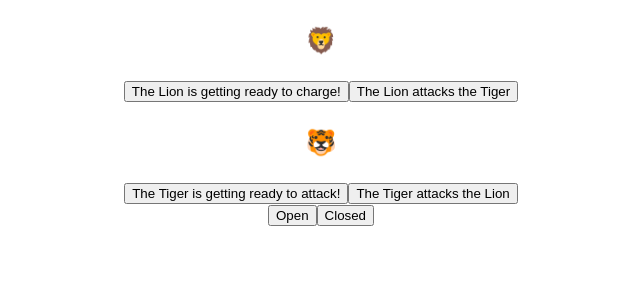
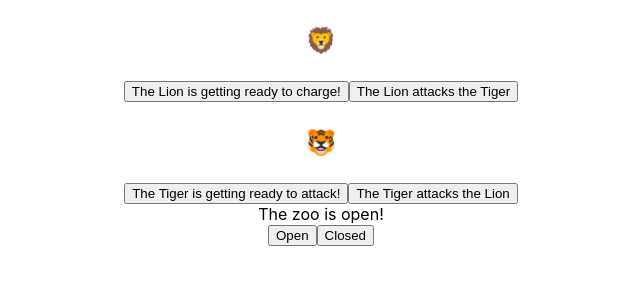
Before and after one commit to Kyra-christensen/react-busy-zoo, a React (Create React App) app: page / in a window 1280 px wide. Shown: the top 300 px of the page, without its empty margins (319-959 px from the left). Built offline with nearby package versions, Linux system fonts and the light colour scheme.

Commit message:
created isOpen function and fixed the argumetents for isOpen on app.js

```diff
--- a/src/App.js
+++ b/src/App.js
@@ -6,7 +6,7 @@ import Sign from './Sign';
 function App() {
   const [lionSize, setLionSize] = useState(5);
   const [tigerSize, setTigerSize] = useState(5);
-  const [isOpen, setIsOpen] = useState('false');
+  const [isOpen, setIsOpen] = useState(true);
   const [animalsArray, setAnimalsArray] = useState(['camel', 'monkey']);
 
   return (
@@ -27,10 +27,10 @@ function App() {
           </div>
         </div>
       </div>
-      <Sign sign={isOpen} />
+      <Sign isOpen={isOpen} />
       <div className='buttons'>
-        <button onClick={() => setIsOpen('true')}>Open</button>
-        <button onClick={() => setIsOpen('false')}>Closed</button>
+        <button onClick={() => setIsOpen(true)}>Open</button>
+        <button onClick={() => setIsOpen(false)}>Closed</button>
       </div>
     </div>
   );
--- a/src/Sign.js
+++ b/src/Sign.js
@@ -1,7 +1,9 @@
 import React from 'react';
 
-export default function Sign(props) {
-  return <div>
-
-  </div>;
+export default function Sign({ isOpen }) {
+  return (
+    <div className='open-sign'>
+      {isOpen ? 'The zoo is open!' : 'Sorry, the zoo is closed.'}
+    </div>
+  );
 }
```
